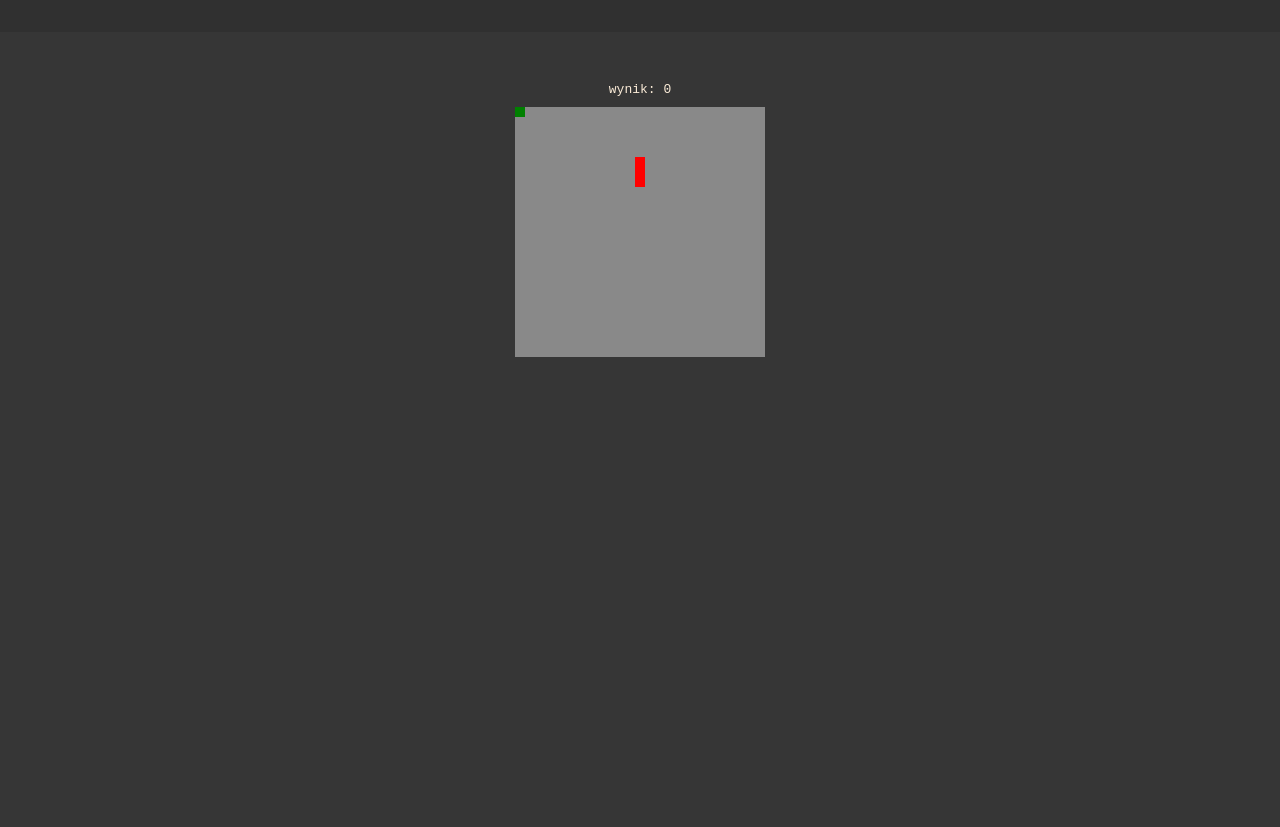
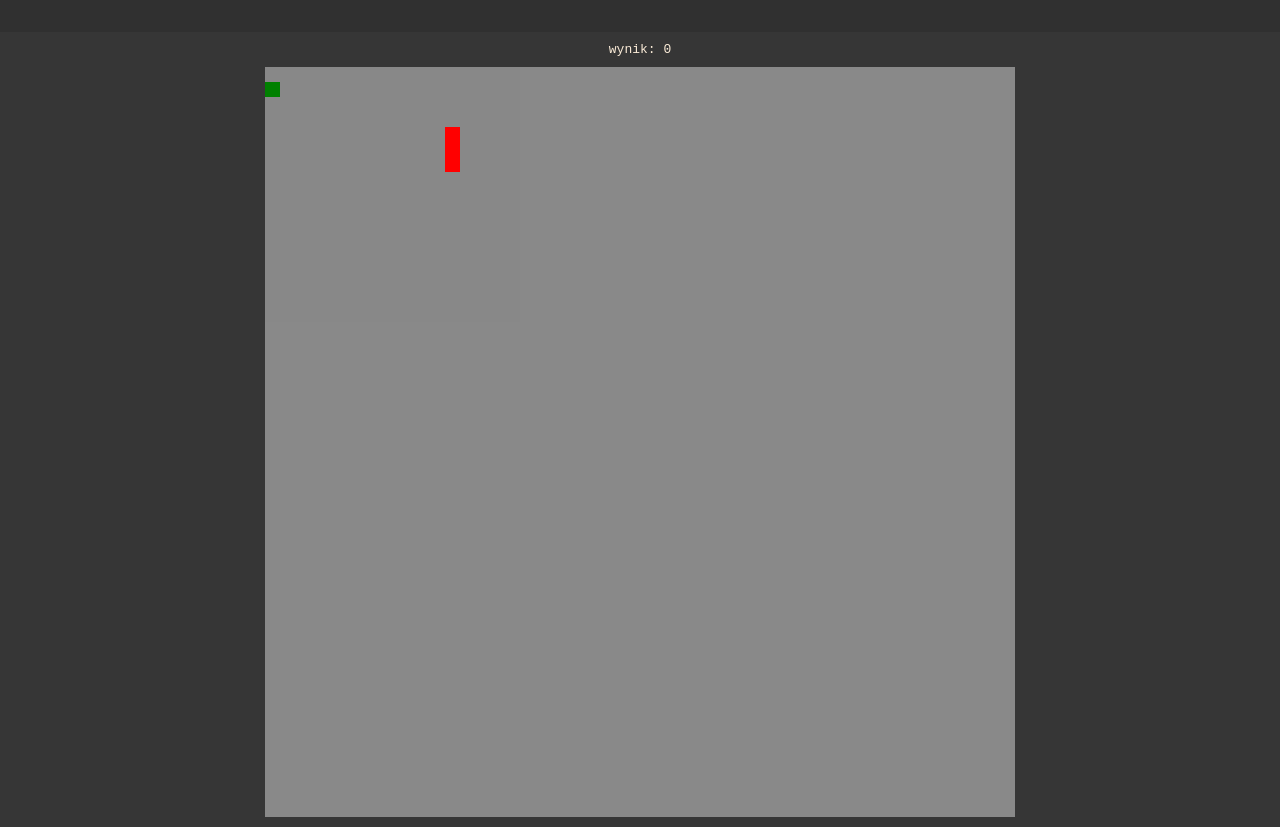
Before and after one commit to WojciechSzw/Portfolio, a plain HTML site: page snake.html in a window 1280 px wide. Shown: the part 68-895 px from the top of the page. Before the commit the page ends 800 px from the top, so only its background shows below. Drawn offline with Linux system fonts and the light colour scheme.

Commit message:
biggergameforleo

```diff
--- a/snake.css
+++ b/snake.css
@@ -17,6 +17,6 @@
 #score-display {
   text-align: center;
   position: relative;
-  margin: 150px auto 0;
+  margin: 110px auto 0;
   color: antiquewhite;
 }
--- a/snake.js
+++ b/snake.js
@@ -1,6 +1,6 @@
 const interval = 150;
-const elementWidth = 10;
-const gameContainerElements = 25;
+const elementWidth = 15;
+const gameContainerElements = 50;
 let direction = [0, 1];
 let snakeBody = [
   [12, 12],
@@ -64,9 +64,9 @@ function colision() {
     }
   }
   if (
-    snakeBody[0][0] > 24 ||
+    snakeBody[0][0] > gameContainerElements - 1 ||
     snakeBody[0][0] < 0 ||
-    snakeBody[0][1] > 24 ||
+    snakeBody[0][1] > gameContainerElements - 1 ||
     snakeBody[0][1] < 0
   ) {
     resetGame();
@@ -125,8 +125,8 @@ function paint() {
 
 function foodFunc() {
   if (food[2] === 0) {
-    food[0] = Math.floor(Math.random() * 25);
-    food[1] = Math.floor(Math.random() * 25);
+    food[0] = Math.floor(Math.random() * gameContainerElements);
+    food[1] = Math.floor(Math.random() * gameContainerElements);
     food[2] = 1;
   }
 }
```
